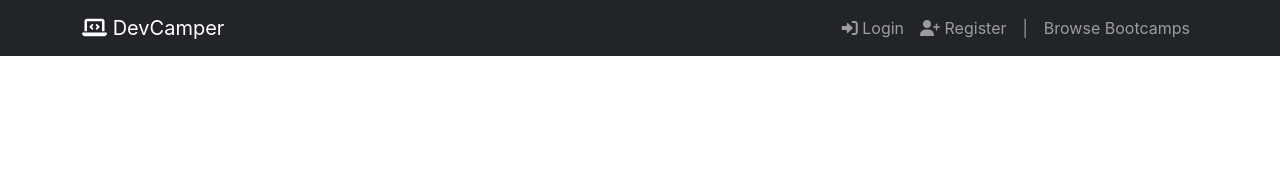
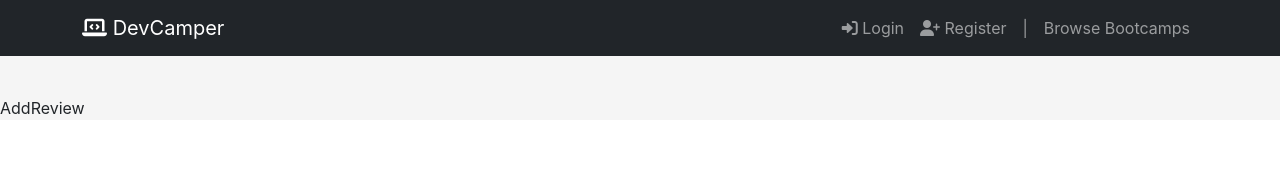
Before and after one commit to sholabioku/devcamper-api, a React (Create React App) app in the folder frontend/: page /bootcamps/1/add-review in a window 1280 px wide. Shown: the top 170 px of the page. Built offline with nearby package versions, Linux system fonts and the light colour scheme.

Commit message:
Add AddReview file and use it

```diff
--- a/frontend/src/App.js
+++ b/frontend/src/App.js
@@ -1,5 +1,6 @@
 import { BrowserRouter as Router, Routes, Route } from 'react-router-dom';
 import Navbar from './components/Header';
+import AddReview from './pages/addReview/AddReview';
 import Bootcamp from './pages/bootcamp/Bootcamp';
 import Bootcamps from './pages/bootcamps/Bootcamps';
 import Home from './pages/home/Home';
@@ -19,6 +20,7 @@ const App = () => {
           <Route path="/bootcamps" element={<Bootcamps />} />
           <Route path="/bootcamps/:id" element={<Bootcamp />} />
           <Route path="/bootcamps/:id/reviews" element={<Reviews />} />
+          <Route path="/bootcamps/:id/add-review" element={<AddReview />} />
         </Routes>
       </div>
     </Router>
--- /dev/null
+++ b/frontend/src/pages/addReview/AddReview.jsx
@@ -0,0 +1,8 @@
+import React from 'react';
+import './addReview.css';
+
+const AddReview = () => {
+  return <div className="addReview-show">AddReview</div>;
+};
+
+export default AddReview;
--- /dev/null
+++ b/frontend/src/pages/addReview/addReview.css
@@ -0,0 +1,4 @@
+.addReview-show {
+  padding-top: 6rem;
+  background: #f5f5f5e9;
+}
--- a/frontend/src/pages/bootcamp/Bootcamp.jsx
+++ b/frontend/src/pages/bootcamp/Bootcamp.jsx
@@ -92,7 +92,7 @@ const Bootcamp = () => {
                 <i className="fas fa-comments" /> Read Reviews
               </Link>
               <Link
-                to="/add-review"
+                to={`/bootcamps/${bootcampId}/add-review`}
                 type="button"
                 className="btn btn-light btn-block"
               >
```
